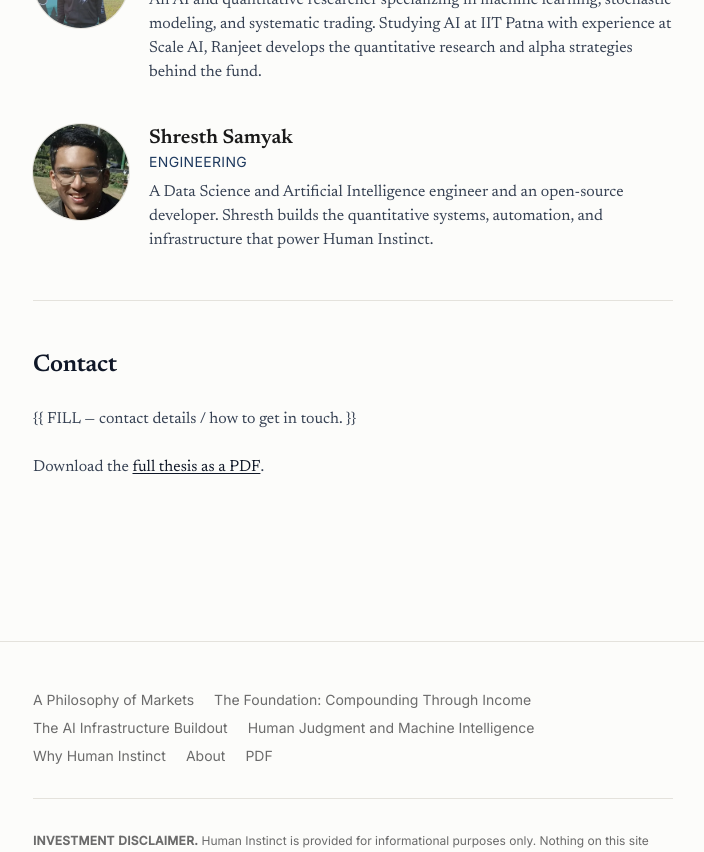
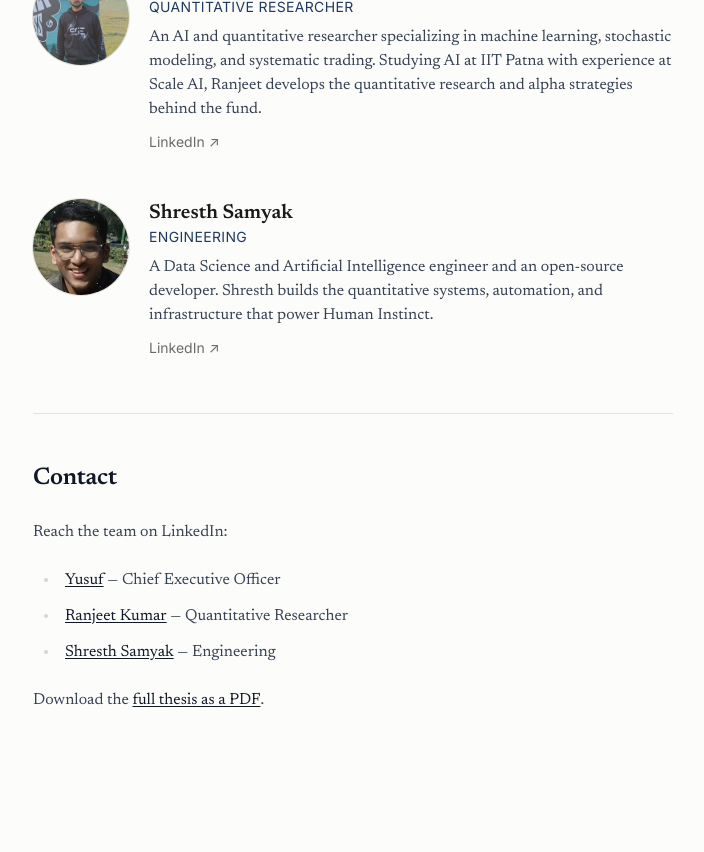
Before and after one commit to ShresthSamyak/demo_website, a Next.js app: page /about in a window 1280 px wide. Shown: the part 1100-1952 px from the top of the page, without its empty margins (287-991 px from the left). Built offline with nearby package versions, Linux system fonts and the light colour scheme; no server answers.

Commit message:
feat: implement about page with fund overview and team member profiles

```diff
--- a/app/about/page.tsx
+++ b/app/about/page.tsx
@@ -18,18 +18,21 @@ const team = [
     name: 'Yusuf',
     role: 'Chief Executive Officer',
     photo: '/team/yusuf.webp',
+    linkedin: 'https://www.linkedin.com/in/yusuf-saleem/',
     bio: 'Chief Executive Officer of Mytix and a technology founder based in Phoenix, Arizona. An Arizona State University alumnus, Yusuf leads Human Instinct’s vision, strategy, and growth.',
   },
   {
     name: 'Ranjeet Kumar',
     role: 'Quantitative Researcher',
     photo: '/team/ranjeet-kumar.webp',
+    linkedin: 'https://www.linkedin.com/in/ranjeet-kumar-1293731b3/',
     bio: 'An AI and quantitative researcher specializing in machine learning, stochastic modeling, and systematic trading. Studying AI at IIT Patna with experience at Scale AI, Ranjeet develops the quantitative research and alpha strategies behind the fund.',
   },
   {
     name: 'Shresth Samyak',
     role: 'Engineering',
     photo: '/team/shresth-samyak.webp',
+    linkedin: 'https://www.linkedin.com/in/shresthsamyak/',
     bio: 'A Data Science and Artificial Intelligence engineer and an open-source developer. Shresth builds the quantitative systems, automation, and infrastructure that power Human Instinct.',
   },
 ] as const;
@@ -81,11 +84,30 @@ export default function AboutPage() {
                 className="h-24 w-24 shrink-0 rounded-full object-cover ring-1 ring-rule"
               />
               <div>
-                <h3 className="font-serif text-xl font-semibold text-ink">{member.name}</h3>
+                <h3 className="font-serif text-xl font-semibold text-ink">
+                  <a
+                    href={member.linkedin}
+                    target="_blank"
+                    rel="noopener"
+                    className="no-underline hover:text-accent"
+                  >
+                    {member.name}
+                  </a>
+                </h3>
                 <p className="font-sans text-sm uppercase tracking-wide text-accent">
                   {member.role}
                 </p>
                 <p className="prose mt-2 !text-base">{member.bio}</p>
+                <p className="mt-2">
+                  <a
+                    href={member.linkedin}
+                    target="_blank"
+                    rel="noopener"
+                    className="font-sans text-sm text-muted no-underline hover:text-accent"
+                  >
+                    LinkedIn ↗
+                  </a>
+                </p>
               </div>
             </li>
           ))}
@@ -96,7 +118,17 @@ export default function AboutPage() {
 
       <div className="prose">
         <h2>Contact</h2>
-        <p>{'{{ FILL — contact details / how to get in touch. }}'}</p>
+        <p>Reach the team on LinkedIn:</p>
+        <ul>
+          {team.map((member) => (
+            <li key={member.name}>
+              <a href={member.linkedin} target="_blank" rel="noopener">
+                {member.name}
+              </a>{' '}
+              — {member.role}
+            </li>
+          ))}
+        </ul>
         <p>
           Download the{' '}
           <a href={site.pdfPath} target="_blank" rel="noopener">
```
